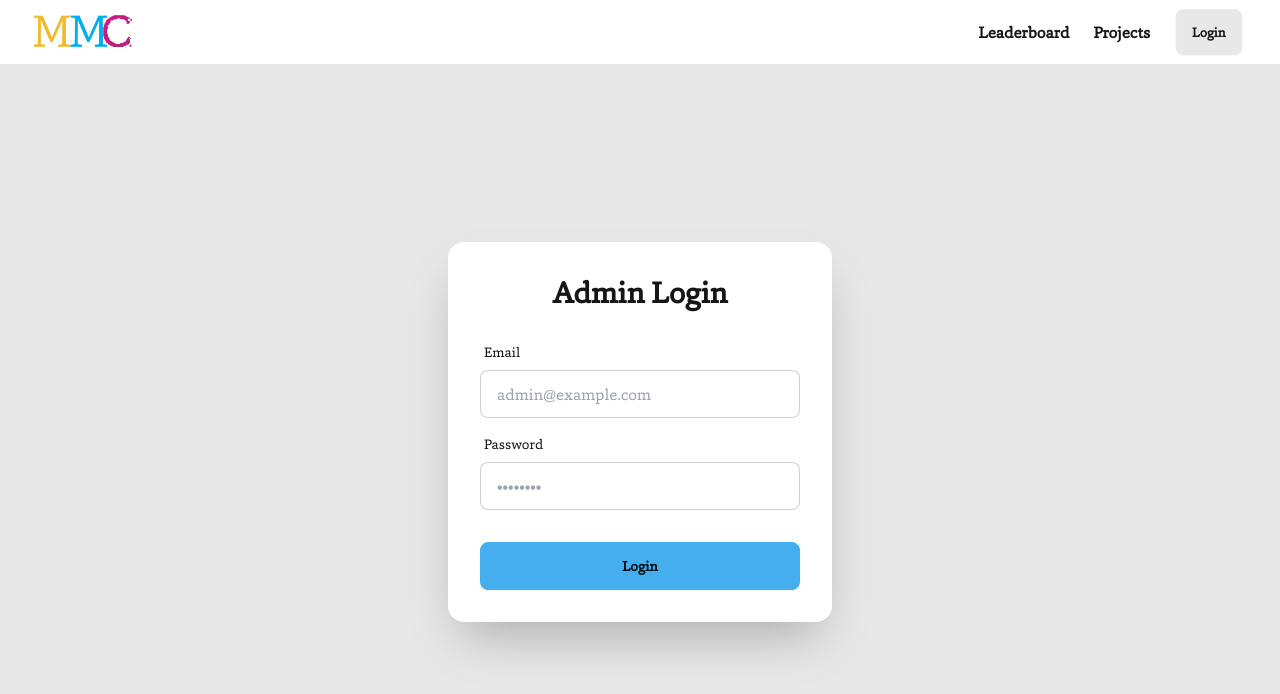
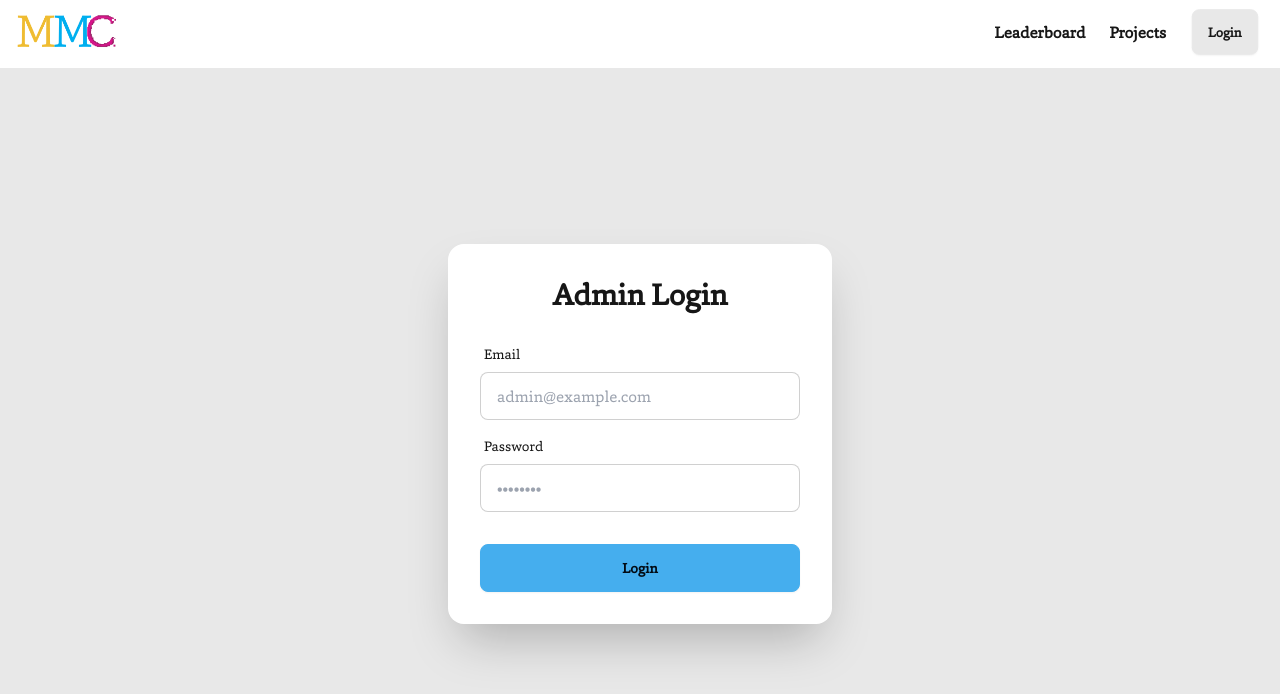
Before and after one commit to josiahmattern/mmcscholarshome, a Next.js app: page /login in a window 1280 px wide. Shown: the top 694 px of the page. Built offline with nearby package versions, Linux system fonts and the light colour scheme; no server answers.

Commit message:
fixed navbar

```diff
--- a/components/Nav.js
+++ b/components/Nav.js
@@ -42,10 +42,10 @@ export default function Nav() {
   };
 
   return (
-    <nav className="w-full bg-white shadow-sm">
-      <div className="max-w-7xl mx-auto px-4 sm:px-6 lg:px-8">
+    <nav className="w-screen bg-white shadow-sm">
+      <div className="w-full mx-auto px-4 mb-1">
         <div className="flex justify-between h-16">
-          <div className="flex-shrink-0 flex items-center">
+          <div className=" flex items-center">
             <Link href="/" className="text-3xl font-bold">
               <Image
                 src="/MMCLOGO.png"
```
